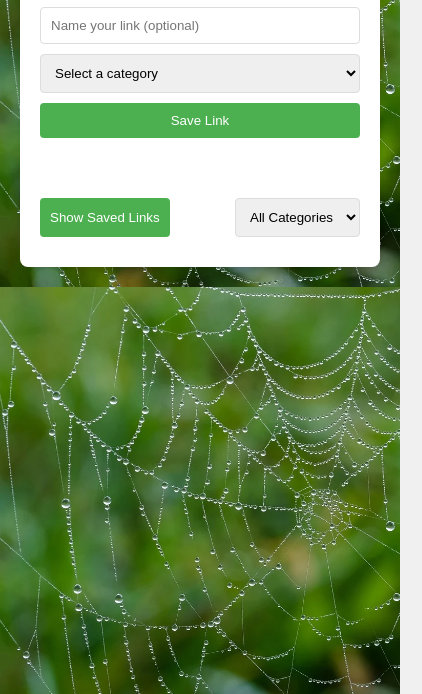
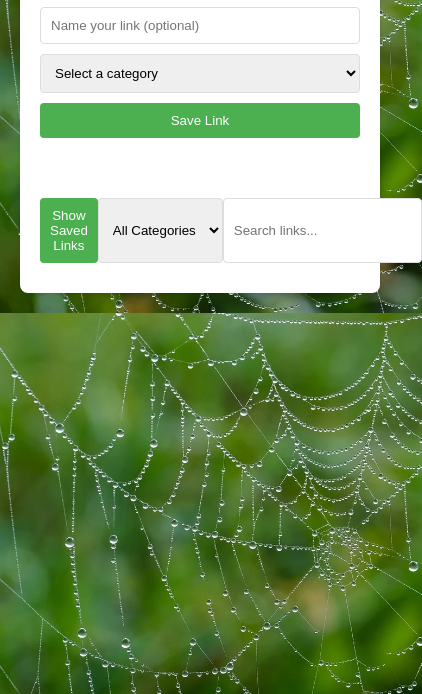
Before and after one commit to germainhirwa/link-saver, a browser extension: page popup.html in a window 400 px wide. Shown: the part 150-844 px from the top of the page, 422 px wide, since content can reach past the window. Drawn offline with Linux system fonts and the light colour scheme.

Commit message:
added the finished popup.html

```diff
--- a/popup.html
+++ b/popup.html
@@ -49,6 +49,7 @@
                 <option value="youtube">YouTube</option>
                 <option value="other">Other</option>
             </select>
+            <input type="text" id="searchInput" placeholder="Search links...">
         </div>
 
         <div id="savedLinks" style="display: none;">
```
